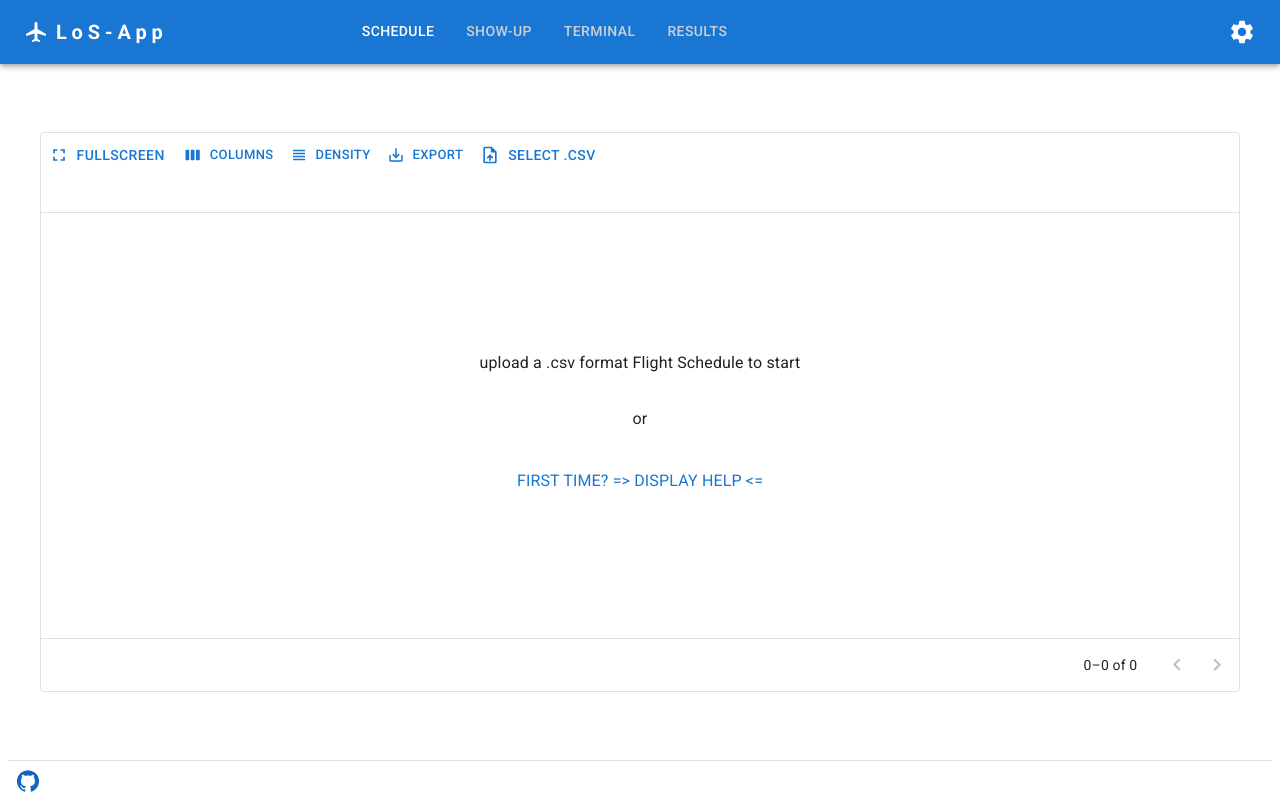
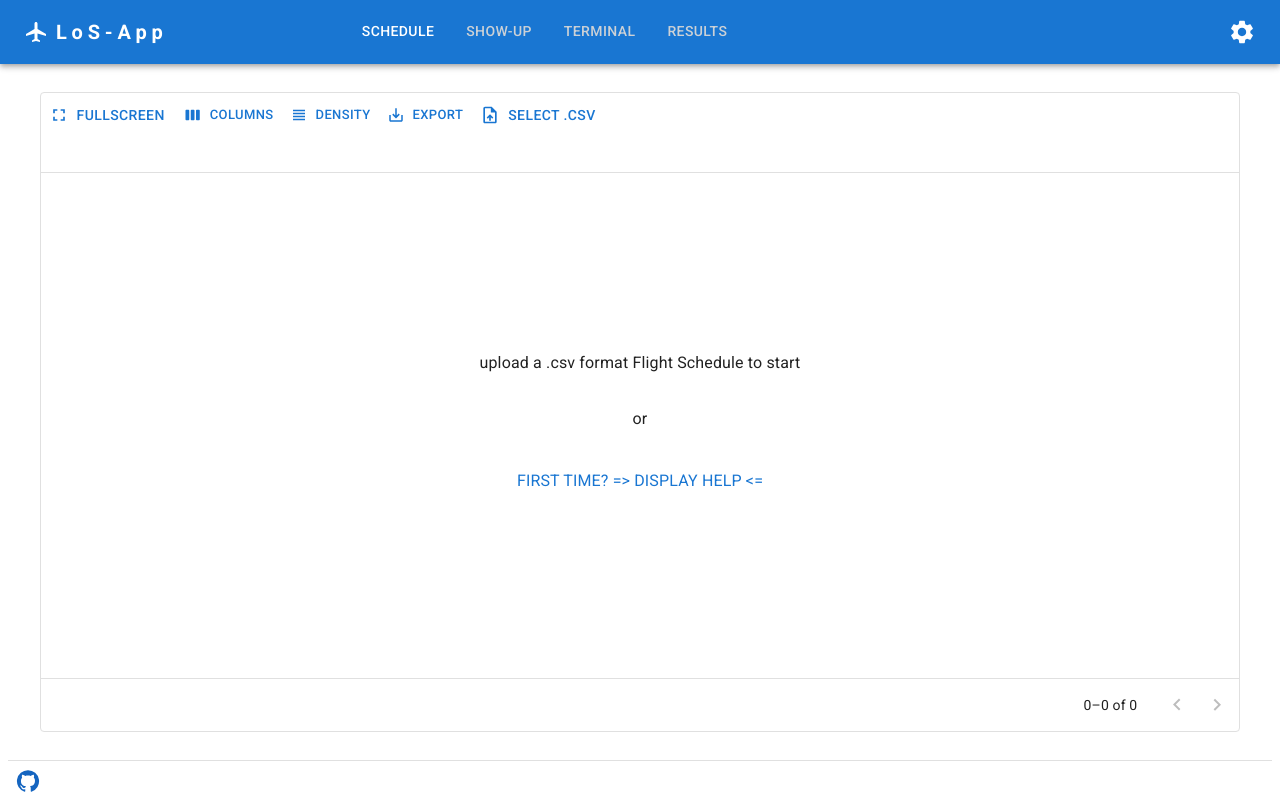
Before and after one commit to MaskedCoconut/MaskedCoconut.github.io, a Next.js app: page / in a window 1280 px wide. Built offline with nearby package versions, Linux system fonts and the light colour scheme.

Commit message:
dimension

```diff
--- a/components/Tabs/Schedule.jsx
+++ b/components/Tabs/Schedule.jsx
@@ -14,7 +14,7 @@ const App = () => {
   const data = useContext(AppDataContext);
 
   return (
-    <Stack minHeight={500}>
+    <Stack minHeight={600}>
       <ScheduleDatagrid />
     </Stack>
   );
--- a/components/UI/ScheduleDataGrid.jsx
+++ b/components/UI/ScheduleDataGrid.jsx
@@ -241,7 +241,7 @@ export default function DataGridDemo() {
         },
         width: isfullScreen ? "100vw" : "95%",
         position: isfullScreen && "absolute",
-        height: isfullScreen ? "100vh" : "70vh",
+        height: isfullScreen ? "100vh" : "80vh",
         top: isfullScreen && 0,
         right: isfullScreen && 0,
         backgroundColor: "white",
```
